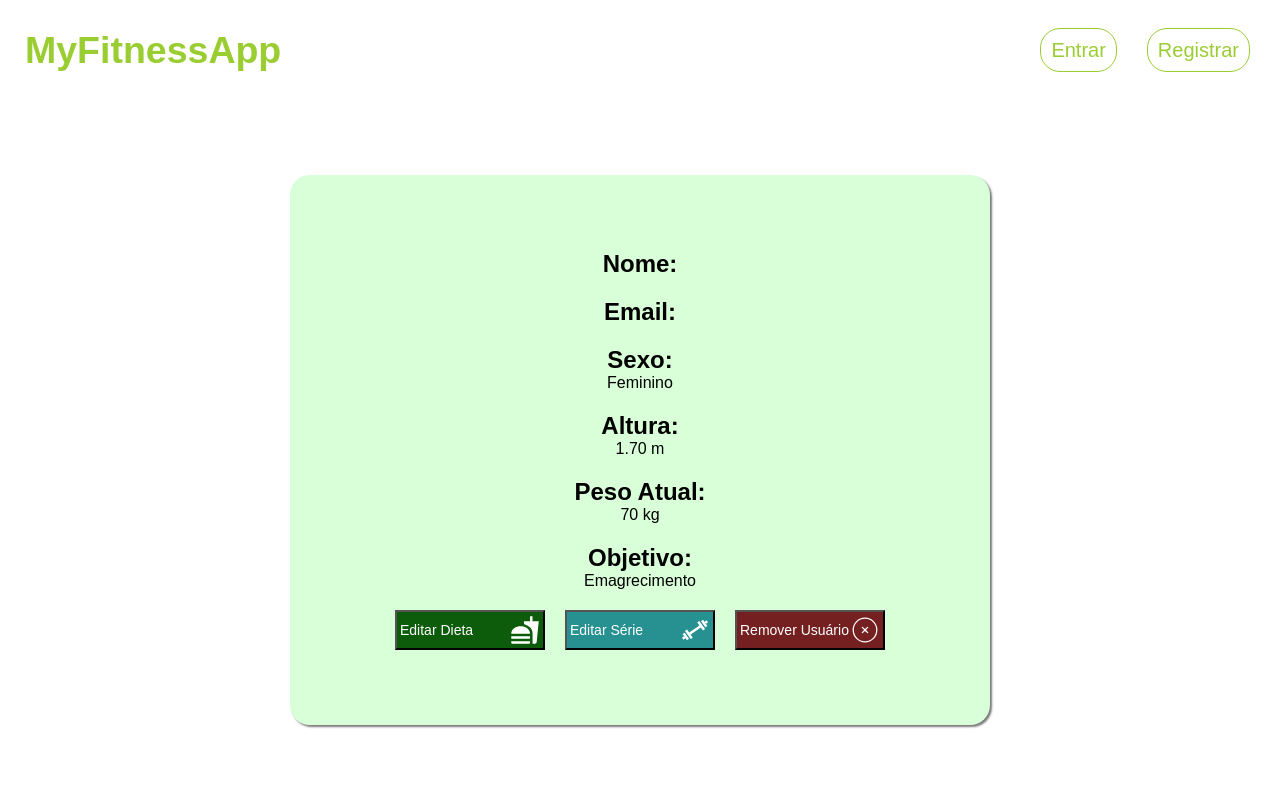
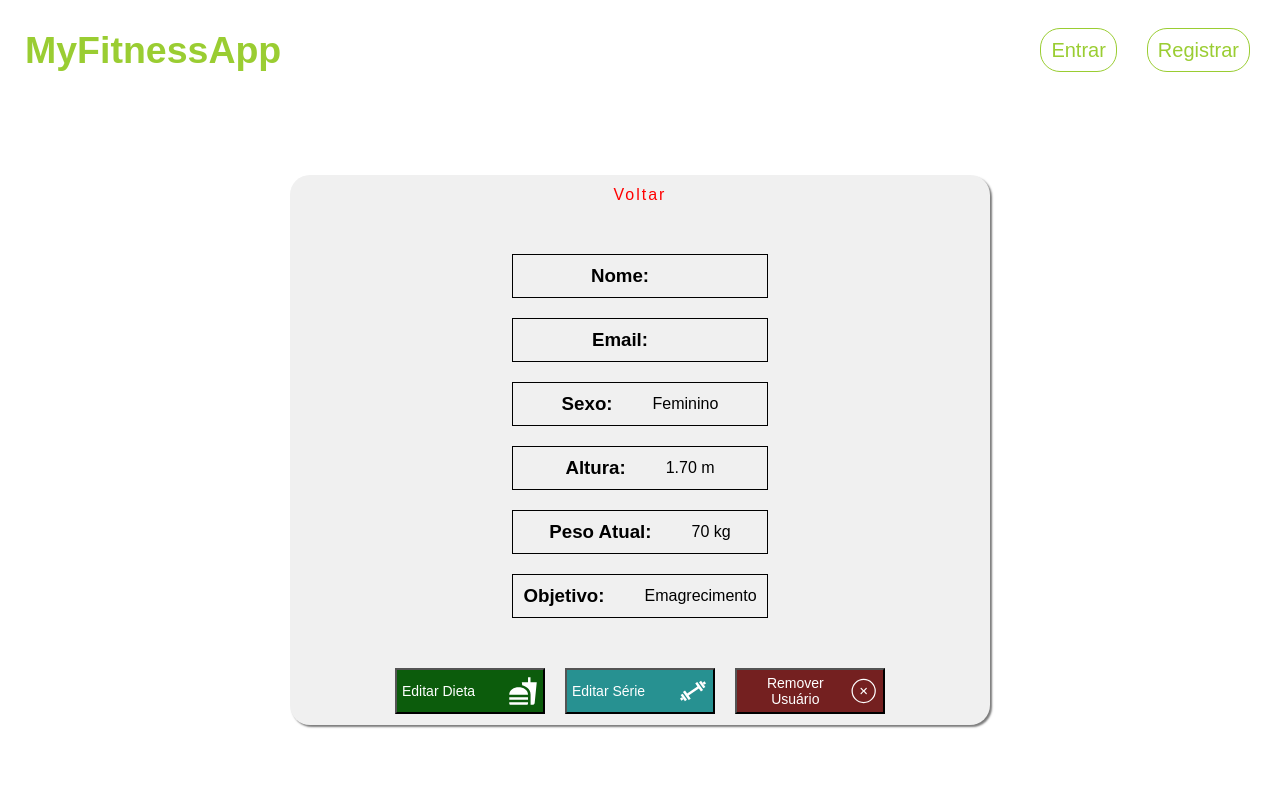
Before and after one commit to Guittsgui/MyFitnessReactApp, a React (Vite) app: page /admedituser/1 in a window 1280 px wide. Shown: the top 800 px of the page. Built offline with nearby package versions, Linux system fonts and the light colour scheme; no server answers.

Commit message:
layout edit Aluno by Adm refeito

```diff
--- a/src/components/UserBox/index.jsx
+++ b/src/components/UserBox/index.jsx
@@ -10,7 +10,7 @@ const UserBox = ({user}) =>{
 
     {user.gender === 'male' ? <FaMale size={30}/> : <FaFemale size={30}/>}
     <p> <span>Nome: </span>{user.name} </p>
-    <Link to={`/admedituser/${user.id}`}> <AiFillEdit size={30}/> </Link>
+    <Link to={`/admedituser/${user.id}`}> <AiFillEdit size={30}/></Link>
 
     </S.container>
 }
--- a/src/components/UserBox/style.jsx
+++ b/src/components/UserBox/style.jsx
@@ -25,7 +25,7 @@ export const container = styled.div`
         color: ${(props) => (props.gender === 'male' ? "darkblue" : "#b84054")};
         cursor: pointer;
         &:hover{
-            color: darkgreen;
+            color: ${(props) => (props.gender === 'male' ? "#5ba7e6" : "#b8818a")};
         }
     }
 
--- a/src/routes/AdmEditUser/index.jsx
+++ b/src/routes/AdmEditUser/index.jsx
@@ -2,7 +2,7 @@ import  * as S from './style'
 import{MdFastfood} from 'react-icons/md'
 import {CgGym} from 'react-icons/cg'
 import {CiCircleRemove} from 'react-icons/ci'
-import { useParams } from 'react-router-dom'
+import { Link, useParams } from 'react-router-dom'
 import { useEffect , useState} from 'react'
 import { api } from '../../api'
 
@@ -21,19 +21,38 @@ const AdmEditUser = () => {
 
     return <S.Body>
         <S.container>
+                <Link to="/admallusers"> Voltar </Link>
+                <div className="infoContainer">
+                    <div>
+                        <h3> Nome:</h3>
+                        <p> {user.name} </p>
+                    </div>
 
-                <h2> Nome:</h2>
-                <p> {user.name} </p>
-                <h2> Email:</h2>
-                <p> {user.email} </p>
-                <h2> Sexo: </h2>
-                <p> Feminino</p>
-                <h2> Altura: </h2>
-                <p> 1.70 m</p>
-                <h2> Peso Atual: </h2>
-                <p> 70 kg</p>
-                <h2> Objetivo: </h2>
-                <p> Emagrecimento </p>
+                    <div>
+                        <h3> Email:</h3>
+                        <p> {user.email} </p>
+                    </div>
+
+                    <div>
+                        <h3> Sexo: </h3>
+                        <p> Feminino</p>
+                    </div>
+
+                    <div>
+                        <h3> Altura: </h3>
+                        <p> 1.70 m</p>
+                    </div>
+
+                    <div>
+                        <h3> Peso Atual: </h3>
+                        <p> 70 kg</p>
+                    </div>
+
+                    <div>
+                        <h3> Objetivo: </h3>
+                        <p> Emagrecimento </p>
+                    </div>
+                </div>
 
                 <S.nav>
                     <button className='dieta'>Editar Dieta <MdFastfood size={30}/></button>
--- a/src/routes/AdmEditUser/style.jsx
+++ b/src/routes/AdmEditUser/style.jsx
@@ -6,31 +6,50 @@ export const Body = styled.div`
     flex-direction: column;
     align-items: center;
     justify-content: center;
-    p{
-        margin-bottom: 20px;
-    }
     button{
         width: 150px;
         display: flex;
         align-items: center;
         justify-content: space-between;
-        padding: 3px;
+        padding: 5px;
         font-size: 14px;
         cursor: pointer;
         color: white;
+    }
+    a{
+        color: red;
+        text-decoration: none;
+        letter-spacing: 2px;
+        &:hover{
+            color: #f3a6a6;
+        }
     }
 `;
 
 export const container = styled.div`
     height: 550px;
     width: 700px;
-    background-color: #d9ffd9;
+    background-color: #f0f0f0;
     box-shadow: 2px 2px 2px #00000084;
     border-radius: 20px;
     display: flex;
     align-items: center;
     justify-content: center;
     flex-direction: column;
+    gap: 50px;
+    .infoContainer{
+        display: flex;
+        flex-direction: column;
+        gap: 20px;
+        div{
+            display: flex;
+            align-items: center;
+            justify-content: center;
+            gap: 40px;
+            border: 1px solid black;
+            padding: 10px;
+        }
+    }
 `;
 
 export const nav = styled.div`
```
